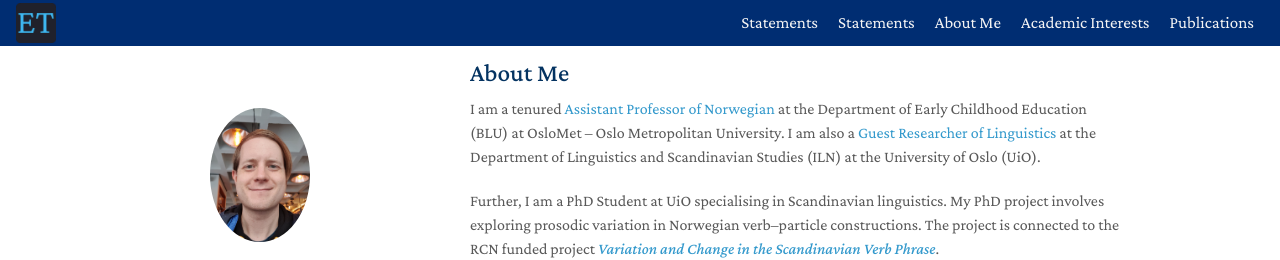
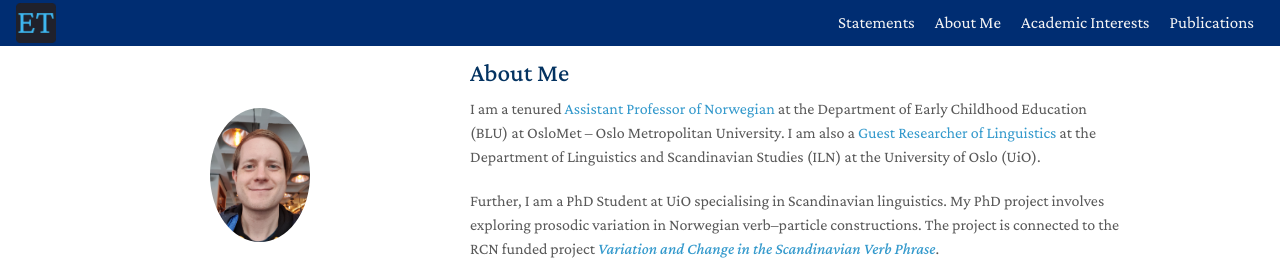
Before and after one commit to EirikTengesdal/eiriktengesdal.no-old, a Jekyll site: the page built from index.md, in a window 1280 px wide. Shown: the top 260 px of the page. Built offline with Jekyll 4.4.1, drawn with Linux system fonts in a browser that asks for light colours; a style sheet for code colours, icons or effects is not loaded.

Commit message:
Update navigation.md

```diff
--- a/_includes/navigation.md
+++ b/_includes/navigation.md
@@ -4,7 +4,4 @@
     {% else %}
     <a class="normal" href="{{ link.url }}">{{ link.title }}</a>
   {% endif %}
-  {% if link.markdown %}
-    <a class="normal" href="{{ link.markdown }}">{{ link.title }}</a>
-  {% endif %}
 {% endfor %}
```
